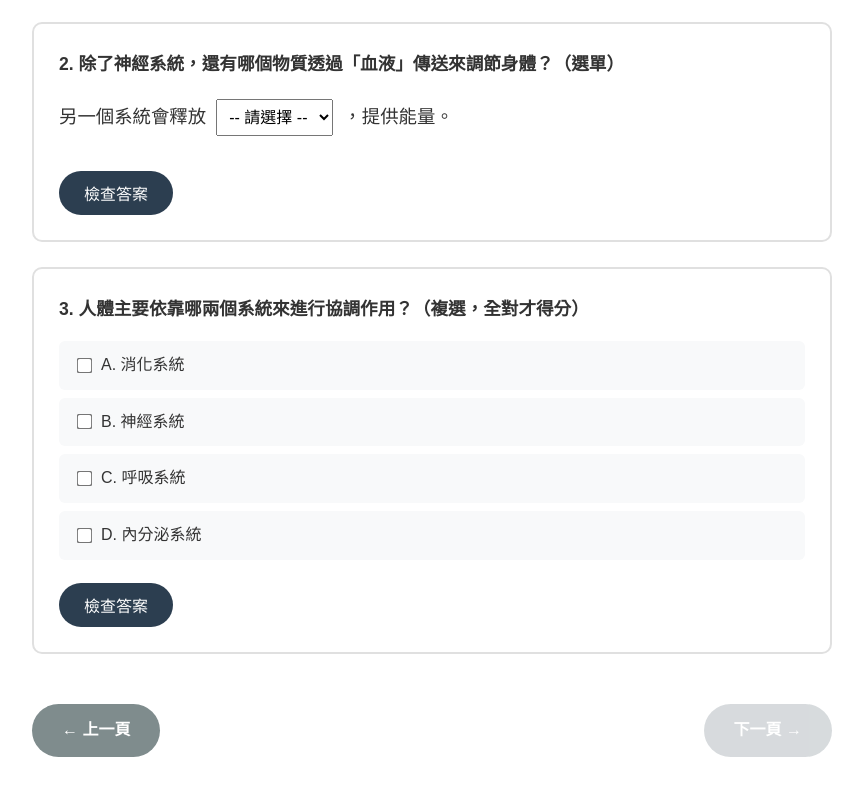
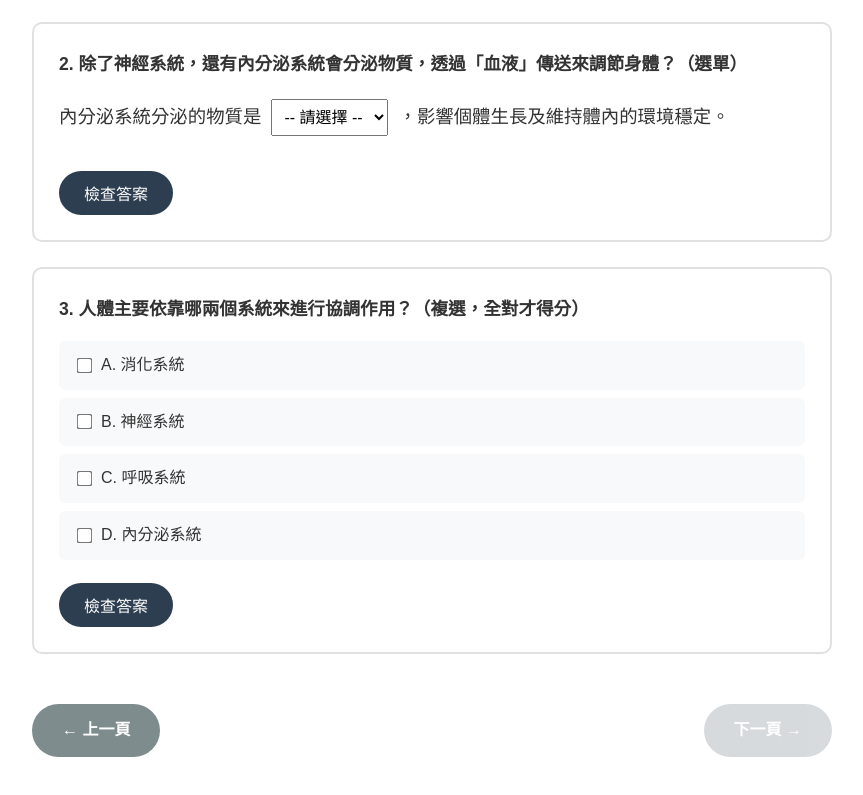
Before and after one commit to yihrulee/endocrine, a plain HTML site: page 1.html in a window 1280 px wide. Shown: the part 2356-3151 px from the top of the page, without its empty margins (208-1071 px from the left). Drawn offline with Linux system fonts and the light colour scheme.

Commit message:
Add files via upload

```diff
--- a/1.html
+++ b/1.html
@@ -240,16 +240,16 @@
         </div>
 
         <div class="question-card" id="q2-card">
-            <span class="q-text">2. 除了神經系統，還有哪個物質透過「血液」傳送來調節身體？（選單）</span>
+            <span class="q-text">2. 除了神經系統，還有內分泌系統會分泌物質，透過「血液」傳送來調節身體？（選單）</span>
             <p>
-                另一個系統會釋放
+                內分泌系統分泌的物質是
                 <select id="q2-select">
                     <option value="" disabled selected>-- 請選擇 --</option>
                     <option value="digestive">消化液</option>
                     <option value="hormone">激素</option>
                     <option value="urine">尿液</option>
                 </select>
-                ，提供能量。
+                ，影響個體生長及維持體內的環境穩定。
             </p>
             <button class="btn" id="btn-check-q2" onclick="checkQ2()">檢查答案</button>
             <button class="btn btn-retry" id="btn-retry-q2" onclick="retryQ2()">重做本題</button>
```
